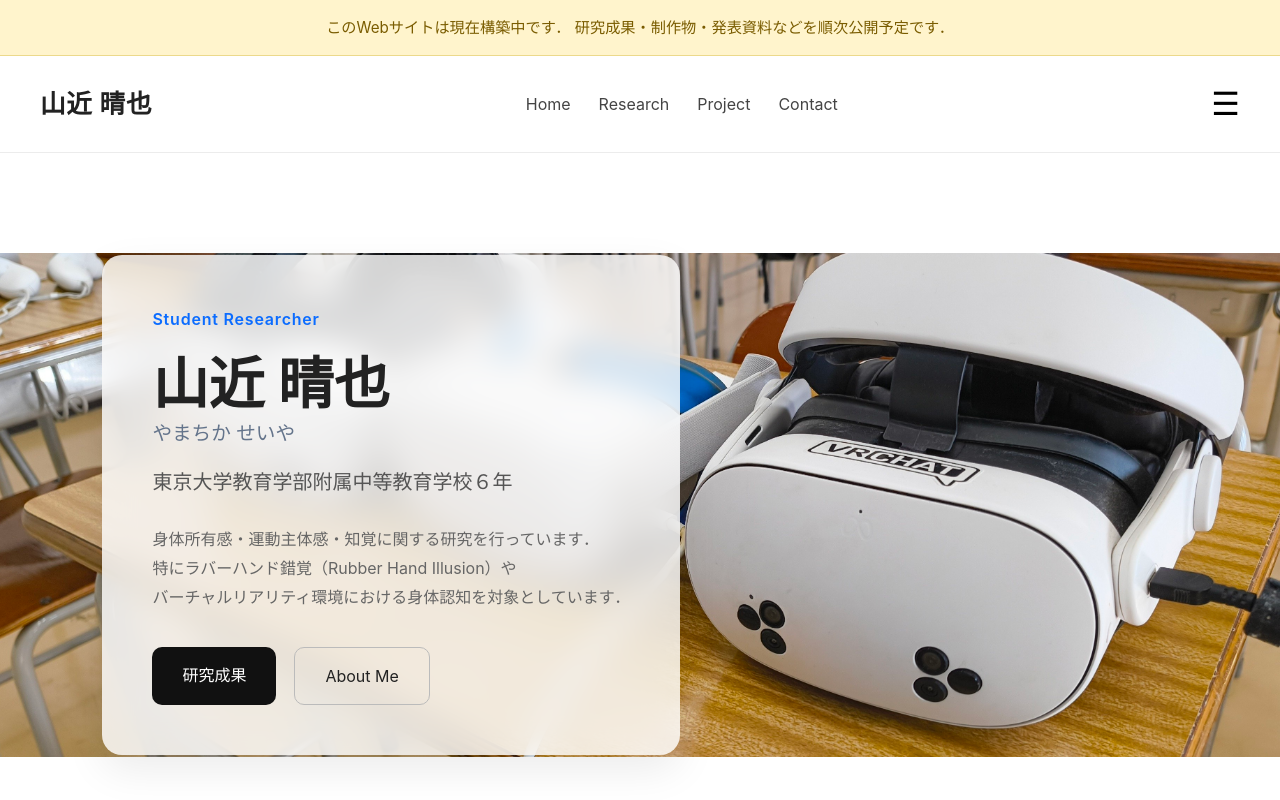
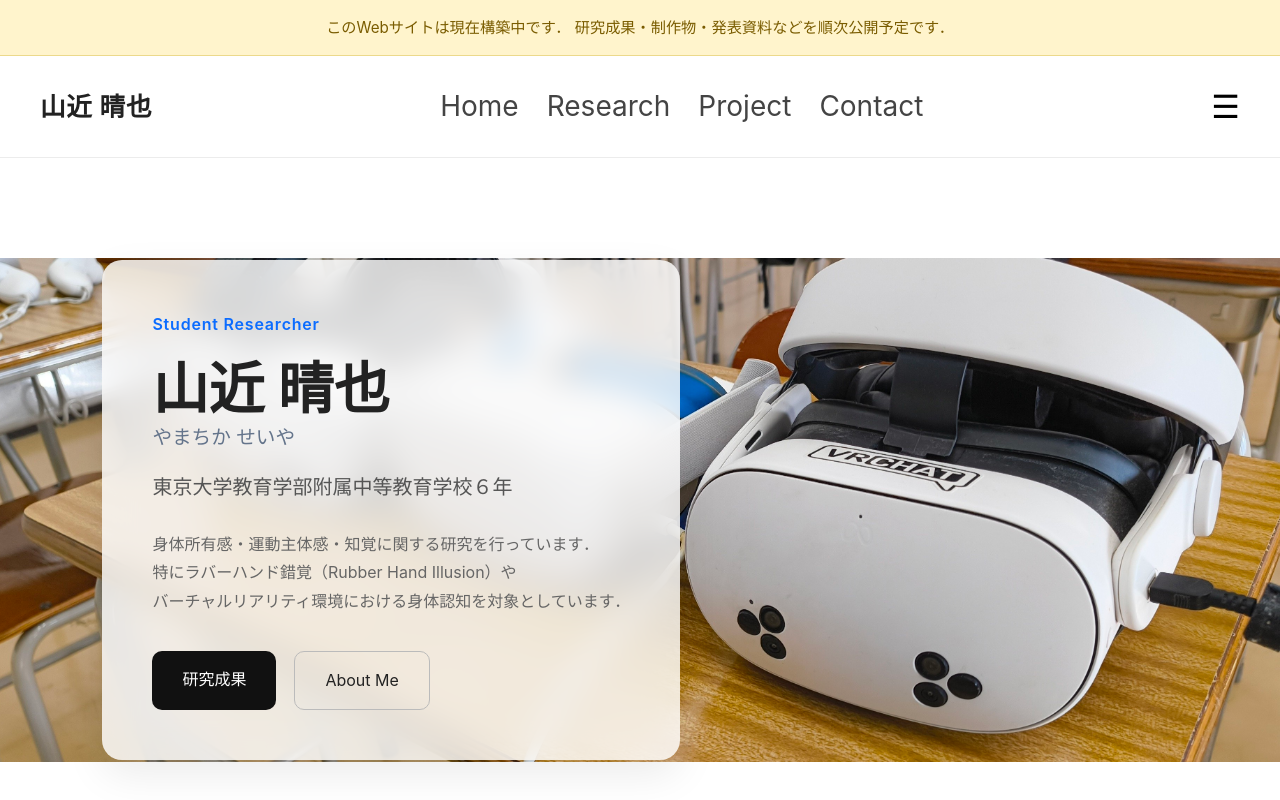
Before and after one commit to AoneSenbongi/Website, a plain HTML site: page index.html in a window 1280 px wide. Shown: the top 800 px of the page. Drawn offline with Linux system fonts and the light colour scheme.

Commit message:
Update style.css

```diff
--- a/css/style.css
+++ b/css/style.css
@@ -179,6 +179,10 @@ header{
 
 }
 
+
+.pc-nav a{
+    font-size:28px;
+}
 
 
 
```
